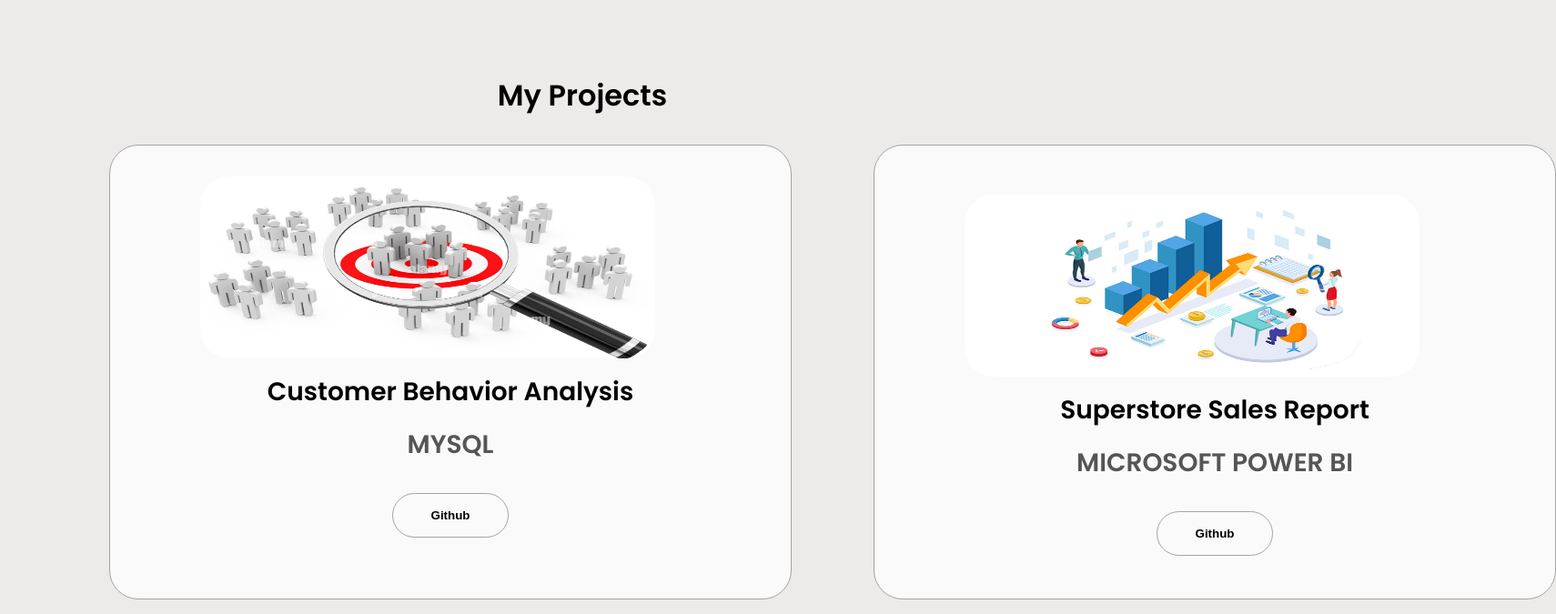
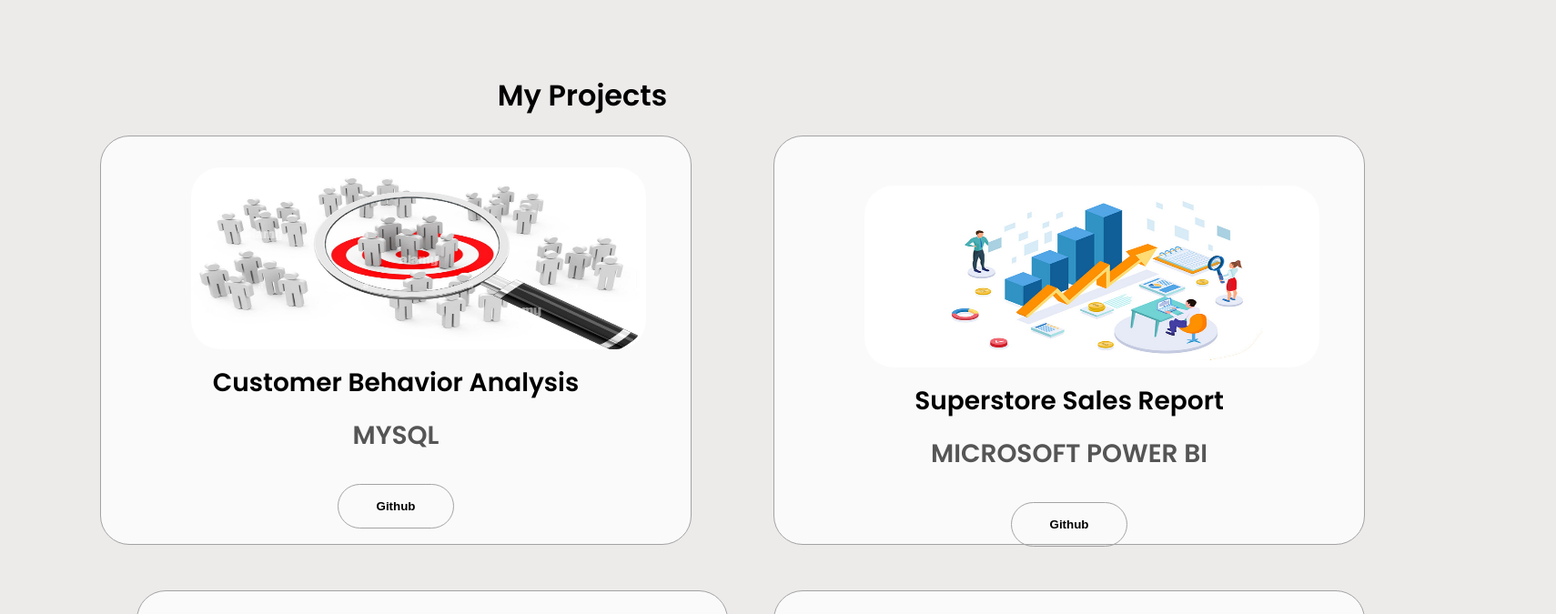
Before and after one commit to yashikaaaaaa05/Portfolio-Website, a plain HTML site: page index.html in a window 1280 px wide. Shown: the part 1960-2635 px from the top of the page at 91% size, 1710 px wide, since content can reach past the window. Drawn offline with Linux system fonts and the light colour scheme.

Commit message:
Update style.css

```diff
--- a/style.css
+++ b/style.css
@@ -360,13 +360,13 @@ article .icon {
   display: grid;
   grid-template-columns:  repeat(2, 1fr);
   gap:50px;
-  padding: 20px;
+  padding: 10px;
 
 }
 
 .project-container{
-  width:700px;
-  height: 450px;
+  width:600px;
+  height: 400px;
   padding: 1.5rem;
   flex: 1;
   background: white;
```
